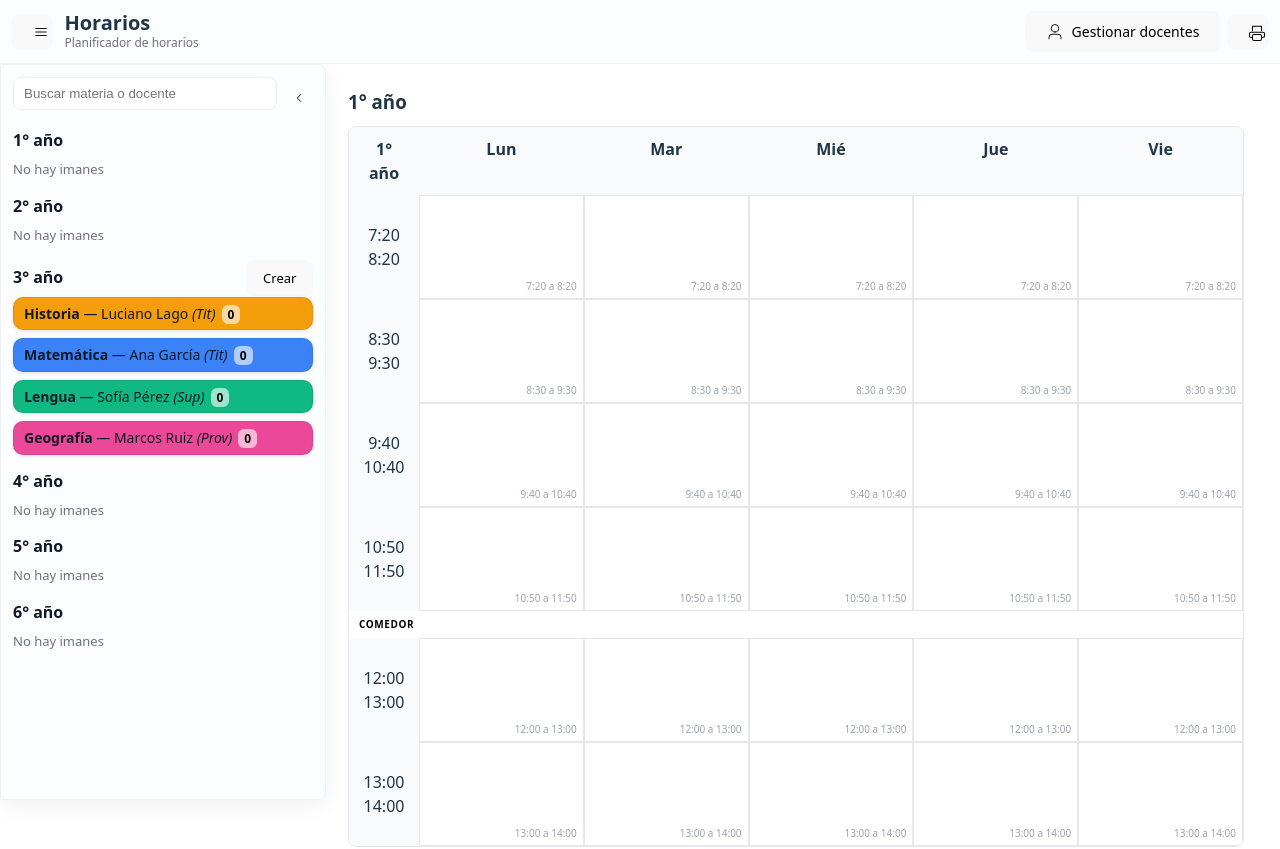
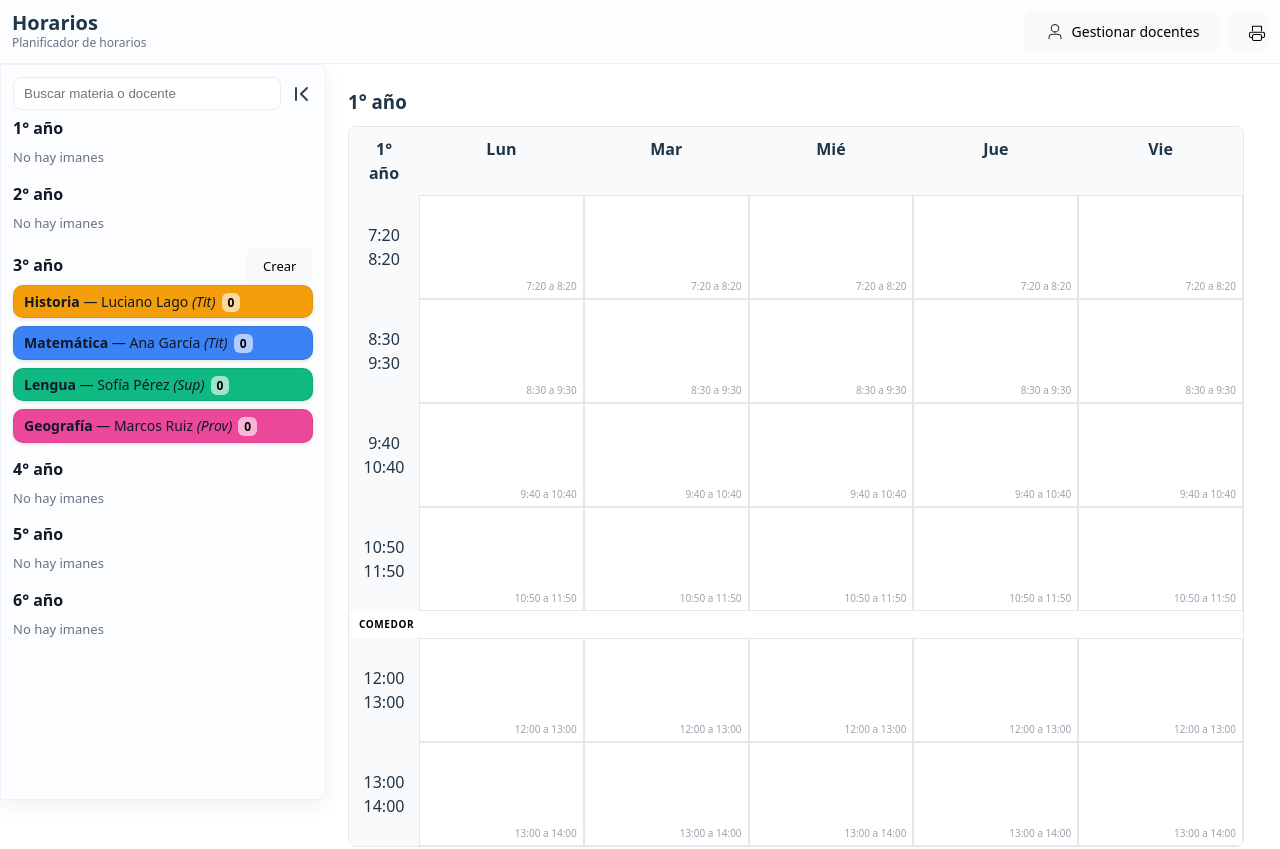
Before and after one commit to Juanfle/Tablero-imantado, a React (Vite) app: page / in a window 1280 px wide. Shown: the top 849 px of the page. Built offline with nearby package versions, Linux system fonts and the light colour scheme.

Commit message:
fix slider botones

```diff
--- a/src/App.tsx
+++ b/src/App.tsx
@@ -11,15 +11,6 @@ function App() {
   <div className="appWrapper">
   <header className="topHeader" style={{ display: 'flex', alignItems: 'center', justifyContent: 'space-between' }}>
         <div style={{ display: 'flex', alignItems: 'center', gap: 12 }}>
-          <button onClick={() => window.dispatchEvent(new CustomEvent('toggleTray'))} aria-label="Alternar bandeja" title="Abrir/cerrar bandeja" style={{ width: 36, height: 36, display: 'grid', placeItems: 'center', borderRadius: 8 }}>
-            {/* hamburger icon */}
-            <svg width="18" height="14" viewBox="0 0 24 24" fill="none" xmlns="http://www.w3.org/2000/svg" aria-hidden="true">
-              <path d="M3 6h18" stroke="currentColor" strokeWidth="1.6" strokeLinecap="round" />
-              <path d="M3 12h18" stroke="currentColor" strokeWidth="1.6" strokeLinecap="round" />
-              <path d="M3 18h18" stroke="currentColor" strokeWidth="1.6" strokeLinecap="round" />
-            </svg>
-          </button>
-
           <div>
             <h1 style={{ margin: 0, fontSize: 20, fontWeight: 700 }}>Horarios</h1>
             <p style={{ margin: 0, color: '#6b7280', fontSize: 12 }}>Planificador de horarios</p>
--- a/src/components/Tablero.module.css
+++ b/src/components/Tablero.module.css
@@ -95,7 +95,6 @@
   padding: 8px 10px;
   border-radius: 8px;
   border: 1px solid #e6eef7;
-  margin-bottom: 10px;
 }
 
 .trayGroup {
@@ -116,6 +115,53 @@
 
 .rightContent {
   min-width: 0; /* allow content to shrink inside grid */
+}
+
+/* Tray header with inline close icon */
+.trayHeader {
+  display: flex;
+  align-items: center; /* esto ya está perfecto */
+  gap: 8px;
+}
+
+.trayHeader input,
+.trayHeader button {
+  line-height: 1;
+  vertical-align: middle;
+}
+
+/* Close button inside tray: SVG-only, no background */
+.trayClose {
+  background: transparent;
+  border: none;
+  padding: 0;
+  display: inline-flex;
+  align-items: center;
+  justify-content: center;
+  cursor: pointer;
+  color: #374151;
+  line-height: 1;
+  vertical-align: middle;
+}
+.trayClose:hover { background: transparent; }
+
+/* External handle when tray is closed: fixed at left edge, SVG-only */
+.trayHandle {
+  position: fixed;
+  left: 10px;
+  top: calc(var(--header-height, 64px) + 16px); /* place near the top, below header */
+  transform: none;
+  z-index: 130;
+  background: transparent;
+  border: none;
+  padding: 0;
+  display: inline-flex;
+  align-items: center;
+  justify-content: center;
+  cursor: pointer;
+  color: #374151;
+  line-height: 1;
+  vertical-align: middle;
 }
 
 .headerCell {
--- a/src/components/iman.tsx
+++ b/src/components/iman.tsx
@@ -82,15 +82,15 @@ export function ImanEditor({ iman, onCancel, isNew, onCreate }: { iman?: ImanTyp
 
                 <div>
                     <label className={styles.label}>Docente</label>
-                    <input className={styles.input} value={docente} onChange={e => setDocente(e.target.value)} placeholder="Docente principal" />
+                    <input className={styles.input} value={docente} onChange={e => setDocente(e.target.value)} placeholder="Docente" />
                 </div>
 
                 <div>
                     <label className={styles.label}>Situación de revista</label>
                     {/* primary role: only Tit or Prov */}
                     <select className={styles.input} value={rol} onChange={e => setRol(e.target.value as ImanType['rol'])}>
-                        <option value="Tit">Tit</option>
-                        <option value="Prov">Prov</option>
+                        <option value="Tit">Titular</option>
+                        <option value="Prov">Provisional</option>
                     </select>
                 </div>
             </div>
--- a/src/components/tablero.tsx
+++ b/src/components/tablero.tsx
@@ -286,19 +286,18 @@ export default function Tablero() {
 
             <div className={tstyles.layout}>
                 <aside className={`${tstyles.leftTray} ${trayOpen ? '' : tstyles.leftTrayCollapsed}`}>
-                    <div style={{ display: 'flex', justifyContent: 'space-between', alignItems: 'center', marginBottom: 8 }}>
+                    <div className={tstyles.trayHeader}>
                         <input className={tstyles.searchInput} placeholder="Buscar materia o docente" value={search} onChange={e => setSearch(e.target.value)} />
-                        <button title={trayOpen ? 'Cerrar bandeja' : 'Abrir bandeja'} onClick={() => setTrayOpen(s => !s)} className={tstyles.trayToggle} style={{ marginLeft: 8 }}>
-                            {trayOpen ? (
-                                <svg width="14" height="14" viewBox="0 0 24 24" fill="none" xmlns="http://www.w3.org/2000/svg" aria-hidden="true">
-                                    <path d="M15 6l-6 6 6 6" stroke="currentColor" strokeWidth="1.6" strokeLinecap="round" strokeLinejoin="round" />
+                        {trayOpen && (
+                            <button aria-label="Cerrar bandeja" title="Cerrar bandeja" onClick={() => setTrayOpen(false)} className={tstyles.trayClose}>
+                                {/* Chevron-left-pipe (close) */}
+                                <svg xmlns="http://www.w3.org/2000/svg" width="24" height="24" viewBox="0 0 24 24" fill="none" stroke="currentColor" strokeWidth="2" strokeLinecap="round" strokeLinejoin="round" aria-hidden="true">
+                                    <path d="M0 0h24v24H0z" fill="none" stroke="none" />
+                                    <path d="M7 6v12" />
+                                    <path d="M18 6l-6 6l6 6" />
                                 </svg>
-                            ) : (
-                                <svg width="14" height="14" viewBox="0 0 24 24" fill="none" xmlns="http://www.w3.org/2000/svg" aria-hidden="true">
-                                    <path d="M9 6l6 6-6 6" stroke="currentColor" strokeWidth="1.6" strokeLinecap="round" strokeLinejoin="round" />
-                                </svg>
-                            )}
-                        </button>
+                            </button>
+                        )}
                     </div>
 
                     {ANIOS.map(anio => {
@@ -341,6 +340,16 @@ export default function Tablero() {
                         </div>
                     )}
                 </aside>
+                {!trayOpen && (
+                    <button aria-label="Abrir bandeja" title="Abrir bandeja" className={tstyles.trayHandle} onClick={() => setTrayOpen(true)}>
+                        {/* Chevron-right-pipe (open) */}
+                        <svg xmlns="http://www.w3.org/2000/svg" width="24" height="24" viewBox="0 0 24 24" fill="none" stroke="currentColor" strokeWidth="2" strokeLinecap="round" strokeLinejoin="round" aria-hidden="true">
+                            <path d="M0 0h24v24H0z" fill="none" stroke="none" />
+                            <path d="M6 6l6 6l-6 6" />
+                            <path d="M17 5v13" />
+                        </svg>
+                    </button>
+                )}
 
                                 <main className={`${tstyles.rightContent} ${trayOpen ? tstyles.mainShifted : tstyles.mainCentered}`}>
                                         <div className={tstyles.boardsContainer}>
```
